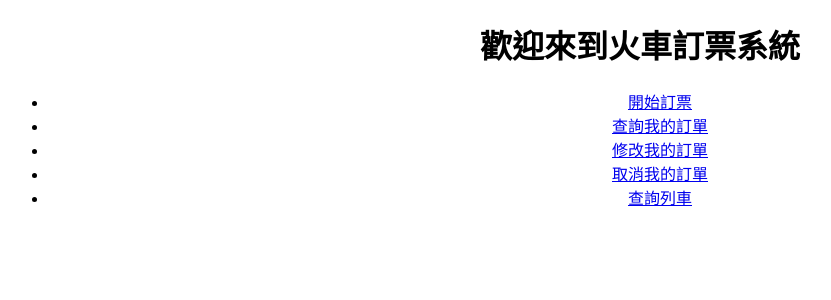
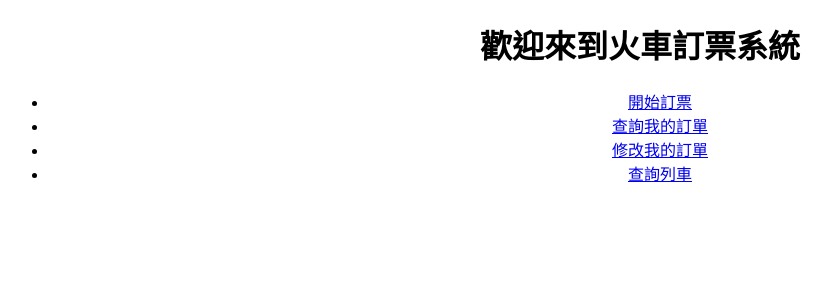
Before and after one commit to 1122-Database-System-Final-Project/DBMSTR, a Flask app: page / in a window 1280 px wide. Shown: the top 300 px of the page, without its empty margins (0-831 px from the left). Run offline with Flask 3, Linux system fonts and the light colour scheme.

Commit message:
fix conflict

```diff
--- a/templates/index.html
+++ b/templates/index.html
@@ -12,7 +12,6 @@
         <li><a href="{{ url_for('query_train') }}">開始訂票</a></li>
         <li><a href="{{ url_for('look_at_my_order') }}">查詢我的訂單</a></li>
         <li><a href="{{ url_for('modify_order') }}">修改我的訂單</a></li>
-        <li><a href="{{ url_for('delete_order') }}">取消我的訂單</a></li>
         <li><a href="{{ url_for('search_train') }}">查詢列車</a></li>
     </ul>
 </body>
```
